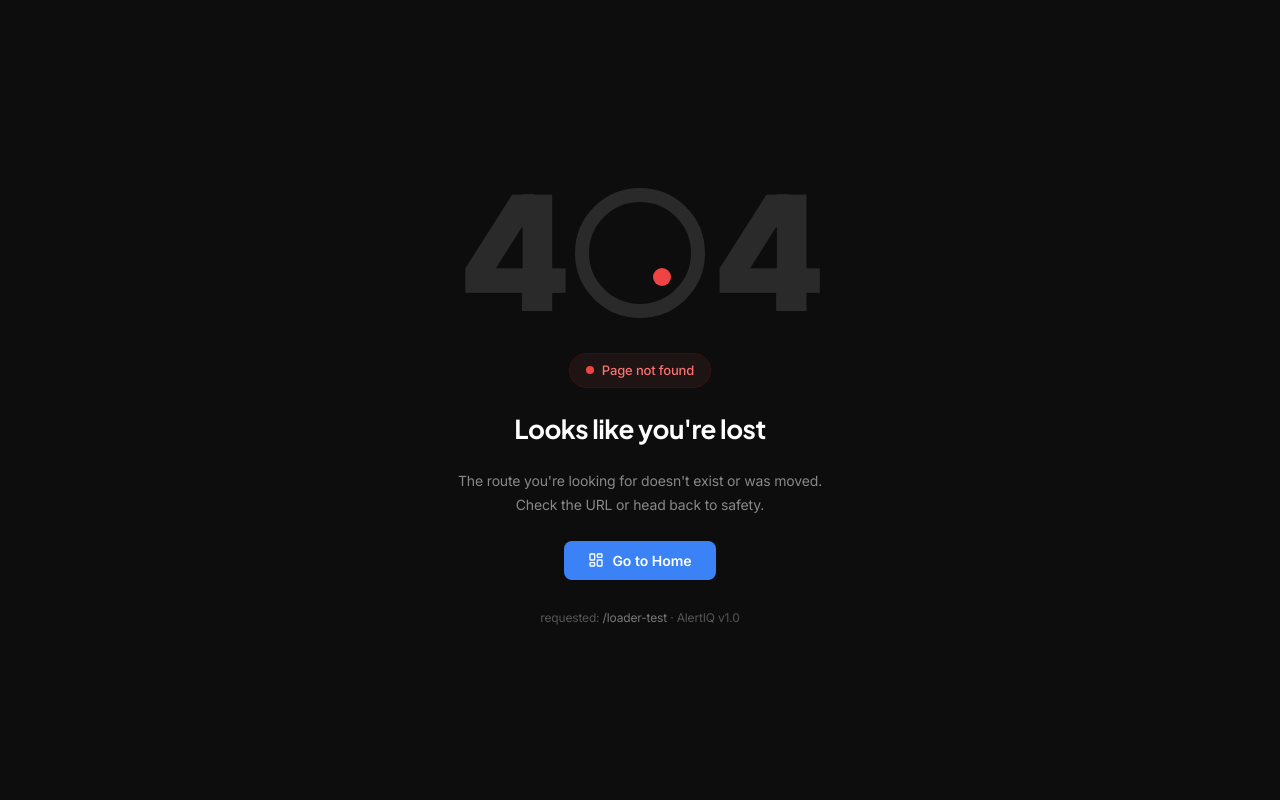
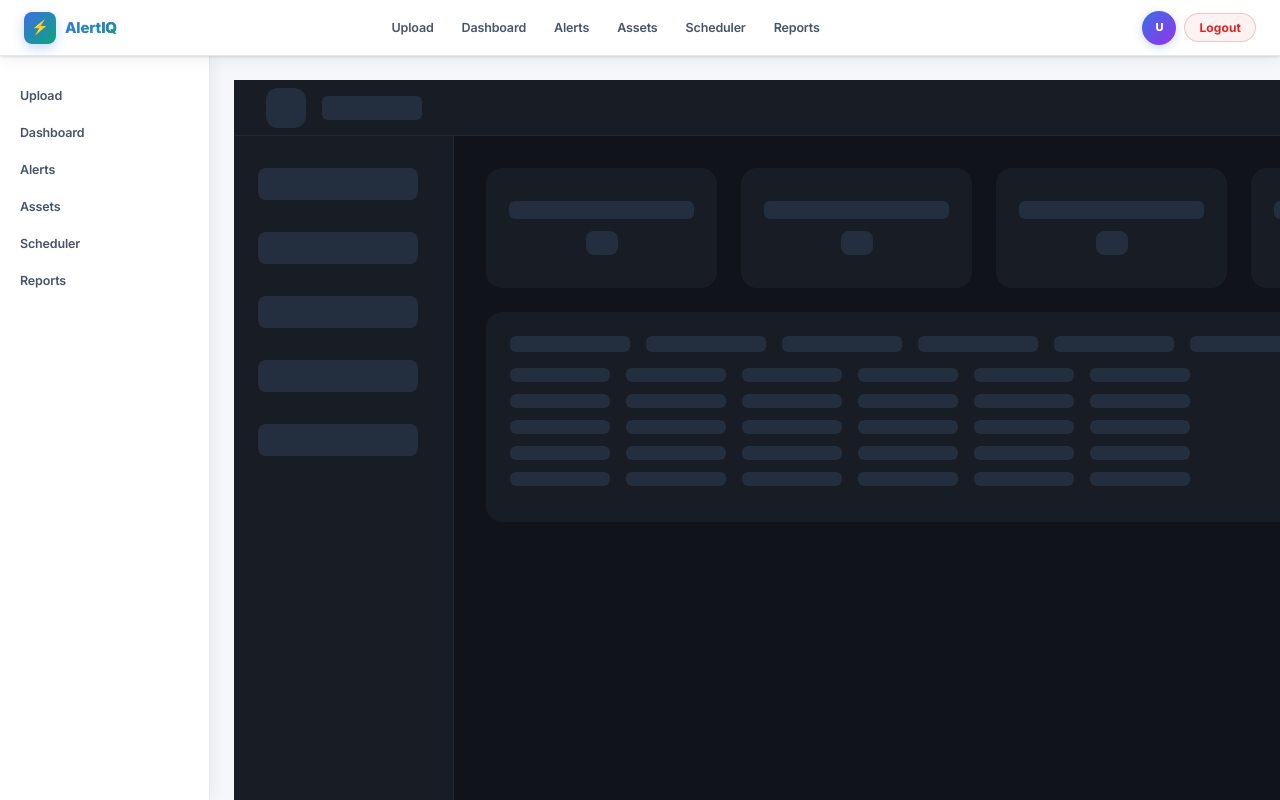
Before and after one commit to khanfarzan17/alert-system-ui, a React (Vite) app: page /loader-test in a window 1280 px wide. Before the commit this address had no page. Built offline with nearby package versions, Linux system fonts and the light colour scheme; some icons are missing.

Commit message:
added premium styling

```diff
--- a/src/components/common/Loader.jsx
+++ b/src/components/common/Loader.jsx
@@ -0,0 +1,53 @@
+import "../../styles/Loader/loader.css";
+
+const Loader = () => {
+  return (
+    <div>
+      <div className="shell">
+        <div className="splash">
+          <div className="splash-bg"></div>
+          <div
+            className="logo-anim"
+            style={{ position: "relative", zIndex: 1 }}
+          >
+            <div className="logo-anim-ring"></div>
+            <div className="logo-anim-mark">
+              <svg viewBox="0 0 20 20" fill="white">
+                <path d="M10 2L3 6.5V17h5v-4h4v4h5V6.5L10 2z" />
+              </svg>
+            </div>
+          </div>
+          <div
+            className="splash-brand"
+            style={{ position: "relative", zIndex: 1 }}
+          >
+            Alert<span>IQ</span>
+          </div>
+          <div
+            className="splash-sub"
+            style={{ position: "relative", zIndex: 1 }}
+          >
+            Alert Management System
+          </div>
+          <div
+            style={{
+              position: "relative",
+              zIndex: 1,
+              display: "flex",
+              flexDirection: "column",
+              alignItems: "center",
+            }}
+          >
+            <div className="splash-bar-wrap">
+              <div className="splash-bar"></div>
+            </div>
+            <div id="splash-msg-el">
+              loading Please wait <span className="splash-dots">...</span>
+            </div>
+          </div>
+        </div>
+      </div>
+    </div>
+  );
+};
+export default Loader;
--- /dev/null
+++ b/src/components/common/skeletonLoader.jsx
@@ -0,0 +1,50 @@
+import "../../styles/Loader/skeletonLoader.css";
+
+const SkeletonLoader = () => {
+  return (
+    <div className="skeleton-app-bg">
+      {/* Topbar */}
+      <div className="skeleton-topbar">
+        <div className="skeleton-logo" />
+        <div className="skeleton-brand" />
+      </div>
+      <div style={{ display: "flex", flex: 1 }}>
+        {/* Sidebar */}
+        <div className="skeleton-sidebar">
+          {[...Array(5)].map((_, i) => (
+            <div className="skeleton-sidebar-item" key={i} />
+          ))}
+        </div>
+        {/* Main Content */}
+        <div className="skeleton-main">
+          {/* Cards */}
+          <div className="skeleton-cards">
+            {[...Array(4)].map((_, i) => (
+              <div className="skeleton-card" key={i}>
+                <div className="skeleton-card-bar" />
+                <div className="skeleton-card-dot" />
+              </div>
+            ))}
+          </div>
+          {/* Table */}
+          <div className="skeleton-table">
+            <div className="skeleton-table-header">
+              {[...Array(6)].map((_, i) => (
+                <div className="skeleton-table-header-bar" key={i} />
+              ))}
+            </div>
+            {[...Array(5)].map((_, i) => (
+              <div className="skeleton-table-row" key={i}>
+                {[...Array(6)].map((_, j) => (
+                  <div className="skeleton-table-cell" key={j} />
+                ))}
+              </div>
+            ))}
+          </div>
+        </div>
+      </div>
+    </div>
+  );
+};
+
+export default SkeletonLoader;
--- /dev/null
+++ b/src/pages/LoaderTestPage.jsx
@@ -0,0 +1,9 @@
+import React from "react";
+import Loader from "../components/common/Loader";
+import SkeletonLoader from "../components/common/skeletonLoader";
+
+const LoaderTestPage = () => {
+  return <SkeletonLoader />;
+};
+
+export default LoaderTestPage;
--- a/src/routes/AppRoutes.jsx
+++ b/src/routes/AppRoutes.jsx
@@ -12,6 +12,7 @@ import NotFound from "../pages/NotFound/NotFound";
 import MainLayout from "../layout/MainLayout";
 import AssetPage from "../pages/Assets/AssetPage";
 import ReportsPage from "../pages/Reports/ReportsPage";
+import LoaderTestPage from "../pages/LoaderTestPage";
 
 const AppRoutes = () => {
   const { isAuthenticated } = useAuth();
@@ -71,6 +72,7 @@ const AppRoutes = () => {
             isAuthenticated ? <ReportsPage /> : <Navigate to="/login" replace />
           }
         />
+        <Route path="/loader-test" element={<LoaderTestPage />} />
       </Route>
       <Route path="*" element={<NotFound />} />
     </Routes>
--- /dev/null
+++ b/src/styles/Loader/Loader.css
@@ -0,0 +1,122 @@
+.splash {
+  background: #0d1117;
+  min-height: 320px;
+  display: flex;
+  flex-direction: column;
+  align-items: center;
+  justify-content: center;
+  gap: 0;
+  position: relative;
+}
+.splash-bg {
+  position: absolute;
+  inset: 0;
+  background: radial-gradient(
+    ellipse at 50% 40%,
+    rgba(75, 123, 245, 0.07) 0%,
+    transparent 65%
+  );
+}
+.logo-anim {
+  position: relative;
+  width: 64px;
+  height: 64px;
+  margin-bottom: 20px;
+}
+.logo-anim-mark {
+  width: 64px;
+  height: 64px;
+  border-radius: 16px;
+  background: linear-gradient(135deg, #4b7bf5, #10b981);
+  display: flex;
+  align-items: center;
+  justify-content: center;
+  animation: logoPulse 2s ease-in-out infinite;
+}
+.logo-anim-mark svg {
+  width: 32px;
+  height: 32px;
+}
+.logo-anim-ring {
+  position: absolute;
+  inset: -6px;
+  border-radius: 22px;
+  border: 2px solid transparent;
+  border-top-color: #4b7bf5;
+  border-right-color: #10b981;
+  animation: spin 1.2s linear infinite;
+}
+@keyframes logoPulse {
+  0%,
+  100% {
+    box-shadow: 0 0 0 0 rgba(75, 123, 245, 0.3);
+  }
+  50% {
+    box-shadow: 0 0 0 12px rgba(75, 123, 245, 0);
+  }
+}
+@keyframes spin {
+  to {
+    transform: rotate(360deg);
+  }
+}
+.splash-brand {
+  font-size: 22px;
+  font-weight: 800;
+  color: #e6edf3;
+  letter-spacing: -0.4px;
+  margin-bottom: 5px;
+}
+.splash-brand span {
+  color: #4b7bf5;
+}
+.splash-sub {
+  font-size: 12px;
+  color: #8b949e;
+  margin-bottom: 28px;
+}
+.splash-bar-wrap {
+  width: 200px;
+  height: 3px;
+  background: #1c2330;
+  border-radius: 2px;
+  overflow: hidden;
+}
+.splash-bar {
+  height: 100%;
+  width: 0%;
+  background: linear-gradient(90deg, #4b7bf5, #10b981);
+  border-radius: 2px;
+  animation: barFill 2.8s ease-in-out infinite;
+}
+@keyframes barFill {
+  0% {
+    width: 0%;
+  }
+  70% {
+    width: 85%;
+  }
+  85% {
+    width: 90%;
+  }
+  100% {
+    width: 100%;
+  }
+}
+.splash-msg {
+  font-size: 10.5px;
+  color: #484f58;
+  margin-top: 10px;
+  min-height: 16px;
+  animation: msgCycle 2.8s steps(1) infinite;
+}
+@keyframes msgCycle {
+  0% {
+    content: "";
+  }
+}
+#splash-msg-el {
+  font-size: 10.5px;
+  color: #484f58;
+  margin-top: 10px;
+}
--- /dev/null
+++ b/src/styles/Loader/skeletonLoader.css
@@ -0,0 +1,118 @@
+.skeleton-app-bg {
+  background: #10141a;
+  min-height: 100vh;
+  width: 100vw;
+  display: flex;
+  flex-direction: column;
+}
+.skeleton-topbar {
+  height: 56px;
+  background: #181d25;
+  display: flex;
+  align-items: center;
+  padding: 0 32px;
+  border-bottom: 1px solid #23272f;
+}
+.skeleton-logo {
+  width: 40px;
+  height: 40px;
+  background: #232e3e;
+  border-radius: 12px;
+  margin-right: 16px;
+}
+.skeleton-brand {
+  width: 100px;
+  height: 24px;
+  background: #232e3e;
+  border-radius: 6px;
+}
+.skeleton-sidebar {
+  width: 220px;
+  background: #181d25;
+  height: calc(100vh - 56px);
+  padding: 24px 0;
+  border-right: 1px solid #23272f;
+  display: flex;
+  flex-direction: column;
+  gap: 16px;
+}
+.skeleton-sidebar-item {
+  width: 160px;
+  height: 32px;
+  background: #232e3e;
+  border-radius: 8px;
+  margin: 8px 24px;
+}
+.skeleton-main {
+  flex: 1;
+  padding: 32px;
+  display: flex;
+  flex-direction: column;
+  gap: 24px;
+}
+.skeleton-cards {
+  display: flex;
+  gap: 24px;
+}
+.skeleton-card {
+  flex: 1;
+  height: 120px;
+  background: #181d25;
+  border-radius: 16px;
+  display: flex;
+  flex-direction: column;
+  justify-content: center;
+  align-items: center;
+  gap: 12px;
+}
+.skeleton-card-bar {
+  width: 80%;
+  height: 18px;
+  background: #232e3e;
+  border-radius: 6px;
+}
+.skeleton-card-dot {
+  width: 32px;
+  height: 24px;
+  background: #232e3e;
+  border-radius: 8px;
+}
+.skeleton-table {
+  background: #181d25;
+  border-radius: 16px;
+  padding: 24px;
+  min-height: 200px;
+}
+.skeleton-table-header {
+  display: flex;
+  gap: 16px;
+  margin-bottom: 16px;
+}
+.skeleton-table-header-bar {
+  width: 120px;
+  height: 16px;
+  background: #232e3e;
+  border-radius: 6px;
+}
+.skeleton-table-row {
+  display: flex;
+  gap: 16px;
+  margin-bottom: 12px;
+}
+.skeleton-table-cell {
+  width: 100px;
+  height: 14px;
+  background: #232e3e;
+  border-radius: 6px;
+}
+@media (max-width: 900px) {
+  .skeleton-cards {
+    flex-direction: column;
+  }
+  .skeleton-sidebar {
+    width: 60px;
+  }
+  .skeleton-sidebar-item {
+    width: 40px;
+  }
+}
```
Also changed, not shown: src/App.jsx (+18 -0 lines), src/components/common/Button.jsx (deleted), src/components/common/Input.jsx (deleted), src/components/common/Modal.jsx (deleted).
